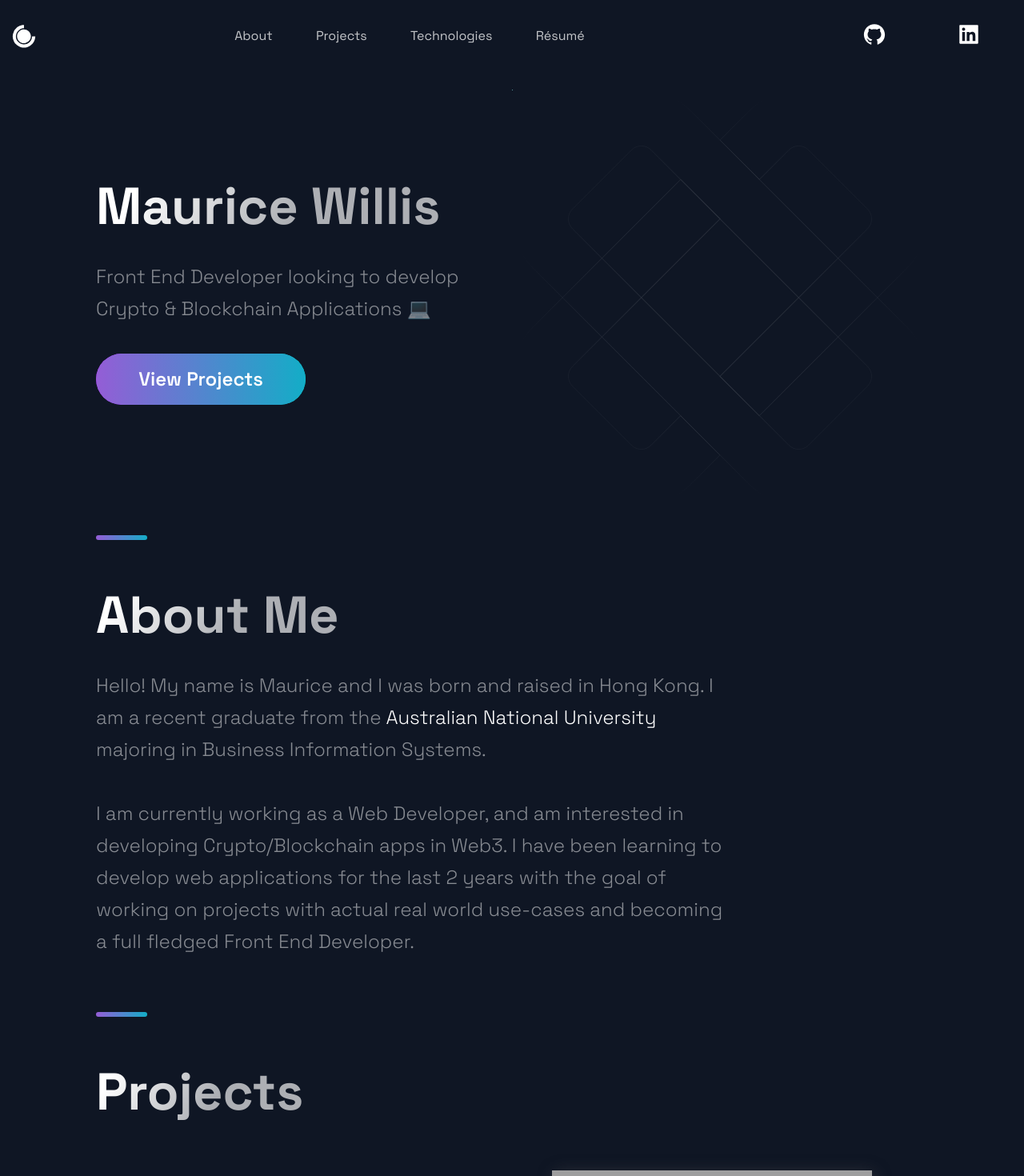
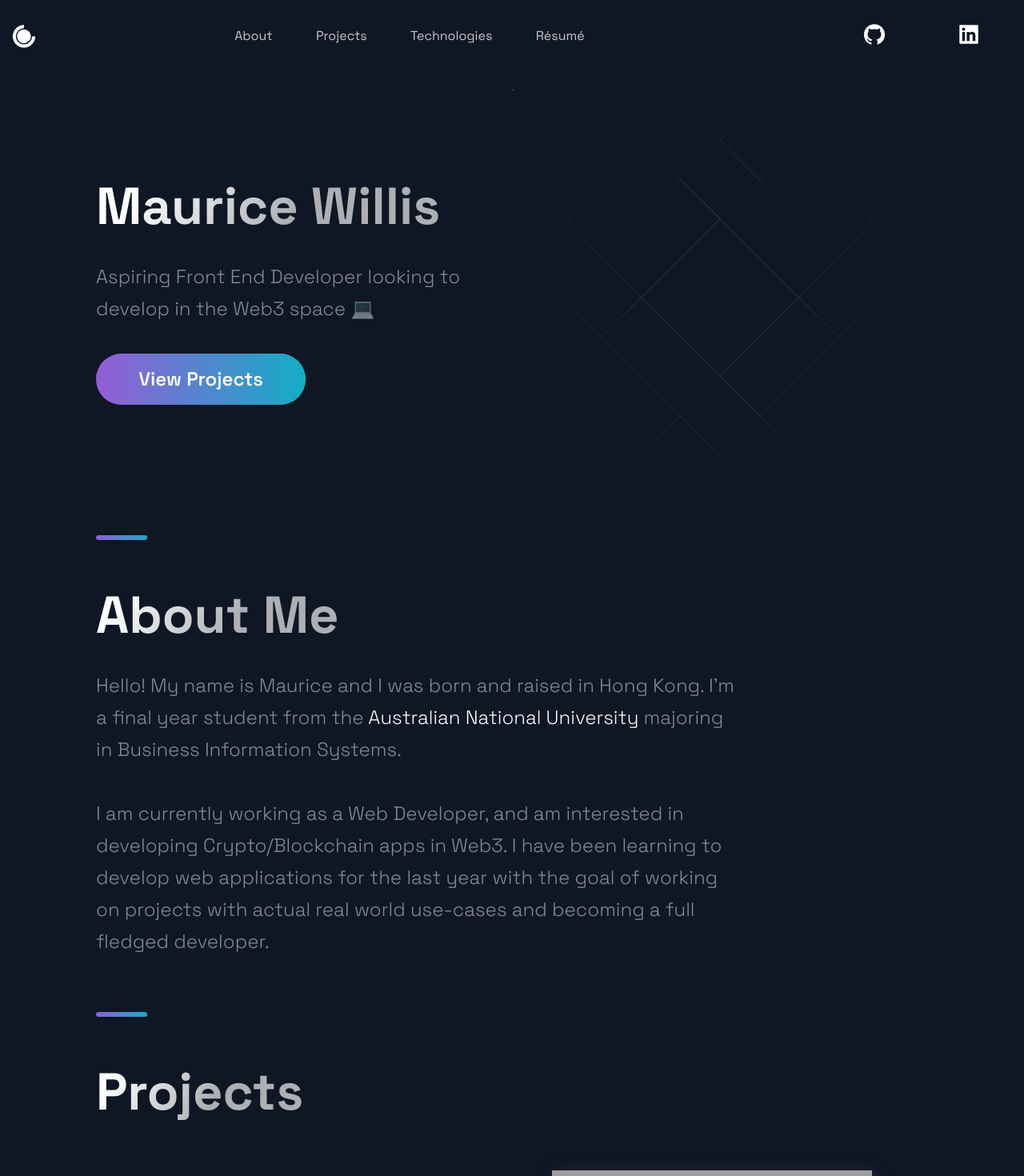
Before and after one commit to Immacio/mauricewillis.com-website, a Next.js app: page / in a window 1280 px wide. Shown: the top 1470 px of the page at 80% size. Built offline with nearby package versions, Linux system fonts and the light colour scheme; grey boxes are pictures that could not be loaded.

Commit message:
portfolio updates

```diff
--- a/src/components/Header/Header.js
+++ b/src/components/Header/Header.js
@@ -1,15 +1,28 @@
-import Link from 'next/link';
-import React from 'react';
-import { AiFillGithub, AiFillInstagram, AiFillLinkedin, AiFillTwitterCircle } from 'react-icons/ai';
-import { DiCssdeck } from 'react-icons/di';
-import { Container, Div1, Div2, Div3, NavLink, SocialIcons, Span } from './HeaderStyles';
+import Link from "next/link";
+import React from "react";
+import {
+  AiFillGithub,
+  AiFillInstagram,
+  AiFillLinkedin,
+  AiFillTwitterCircle,
+} from "react-icons/ai";
+import { DiCssdeck } from "react-icons/di";
+import {
+  Container,
+  Div1,
+  Div2,
+  Div3,
+  NavLink,
+  SocialIcons,
+  Span,
+} from "./HeaderStyles";
 
-const Header = () =>  (
+const Header = () => (
   <Container>
     <Div1>
       <Link href="/">
-        <a style={{display:"flex", alignItems:"center", color:"white"}}>
-          <DiCssdeck size="4rem"/>
+        <a style={{ display: "flex", alignItems: "center", color: "white" }}>
+          <DiCssdeck size="4rem" />
         </a>
       </Link>
     </Div1>
@@ -30,7 +43,7 @@ const Header = () =>  (
         </Link>
       </li>
       <li>
-        <Link href="Maurice Willis.pdf" target="_blank">
+        <Link href="Maurice Willis - CV.pdf" target="_blank">
           <NavLink>Résumé</NavLink>
         </Link>
       </li>
@@ -39,7 +52,10 @@ const Header = () =>  (
       <SocialIcons target="_blank" href="https://github.com/Immacio">
         <AiFillGithub size="3rem" />
       </SocialIcons>
-      <SocialIcons target="_blank" href="https://www.linkedin.com/in/maurice-willis/">
+      <SocialIcons
+        target="_blank"
+        href="https://www.linkedin.com/in/maurice-willis/"
+      >
         <AiFillLinkedin size="3rem" />
       </SocialIcons>
     </Div3>
--- a/src/components/Hero/Hero.js
+++ b/src/components/Hero/Hero.js
@@ -1,19 +1,25 @@
-import React from 'react';
-import Link from 'next/link';
-import { Section, SectionText, SectionTitle } from '../../styles/GlobalComponents';
-import Button from '../../styles/GlobalComponents/Button';
-import { LeftSection } from './HeroStyles';
+import React from "react";
+import Link from "next/link";
+import {
+  Section,
+  SectionText,
+  SectionTitle,
+} from "../../styles/GlobalComponents";
+import Button from "../../styles/GlobalComponents/Button";
+import { LeftSection } from "./HeroStyles";
 
 const Hero = () => (
-  <Section row nopadding style={{width:'100%', margin:'auto'}}>
+  <Section row nopadding style={{ width: "100%", margin: "auto" }}>
     <LeftSection>
       <SectionTitle main center>
-      Maurice Willis
+        Maurice Willis
       </SectionTitle>
       <SectionText>
-        Front End Developer looking to develop Crypto & Blockchain Applications 💻
+        Aspiring Front End Developer looking to develop in the Web3 space 💻
       </SectionText>
-      <a style={{color:'white'}} href="#projects"><Button>View Projects</Button></a>
+      <a style={{ color: "white" }} href="#projects">
+        <Button>View Projects</Button>
+      </a>
     </LeftSection>
   </Section>
 );
--- a/src/components/Technologies/Technologies.js
+++ b/src/components/Technologies/Technologies.js
@@ -48,7 +48,7 @@ const Technologies = () => (
         <ListContainer>
           <ListTitle>Back-End</ListTitle>
           <ListParagraph>
-            Experience with Node.js, Firebase, NextAuth, Redux and Recoil.
+            Some experience with Node.js, Firebase, NextAuth, Redux and Recoil.
           </ListParagraph>
         </ListContainer>
       </ListItem>
--- a/src/components/TimeLine/TimeLine.js
+++ b/src/components/TimeLine/TimeLine.js
@@ -1,20 +1,28 @@
-import React from 'react';
-import Link from 'next/link';
-import { Section, SectionDivider, SectionText, SectionTitle} from '../../styles/GlobalComponents';
+import React from "react";
+import Link from "next/link";
+import {
+  Section,
+  SectionDivider,
+  SectionText,
+  SectionTitle,
+} from "../../styles/GlobalComponents";
 
 const Timeline = () => {
-
   return (
     <Section id="about">
-      <SectionDivider/>
+      <SectionDivider />
       <SectionTitle main>About Me</SectionTitle>
       <SectionText>
-        Hello! My name is Maurice and I was born and raised in Hong Kong. I am a recent graduate from the
-        <Link href="https://www.anu.edu.au/"><a style={{color:'white'}}> Australian National University </a></Link>
-        majoring in Business Information Systems. <br/> <br/>I am currently working as a Web Developer, and am interested in developing
-        Crypto/Blockchain apps in Web3. I have been learning to develop web applications for the last 2 years with the goal of working on
-        projects with actual real world use-cases and becoming a full fledged Front End Developer.
-
+        Hello! My name is Maurice and I was born and raised in Hong Kong. I'm a
+        final year student from the
+        <Link href="https://www.anu.edu.au/">
+          <a style={{ color: "white" }}> Australian National University </a>
+        </Link>
+        majoring in Business Information Systems. <br /> <br />I am currently
+        working as a Web Developer, and am interested in developing
+        Crypto/Blockchain apps in Web3. I have been learning to develop web
+        applications for the last year with the goal of working on projects with
+        actual real world use-cases and becoming a full fledged developer.
       </SectionText>
     </Section>
   );
--- a/src/pages/index.js
+++ b/src/pages/index.js
@@ -1,5 +1,5 @@
 import Head from "next/head";
-import BgAnimation from "../components/BackgrooundAnimation/BackgroundAnimation";
+import BgAnimation from "../components/BackgroundAnimation/BackgroundAnimation";
 import Hero from "../components/Hero/Hero";
 import Projects from "../components/Projects/Projects";
 import Technologies from "../components/Technologies/Technologies";
```
Also changed, not shown: src/components/BackgroundAnimation/BackgroundAnimation.js (renamed from src/components/BackgrooundAnimation/BackgroundAnimation.js), 2 other files (tests, documents, lock files or other folders).
